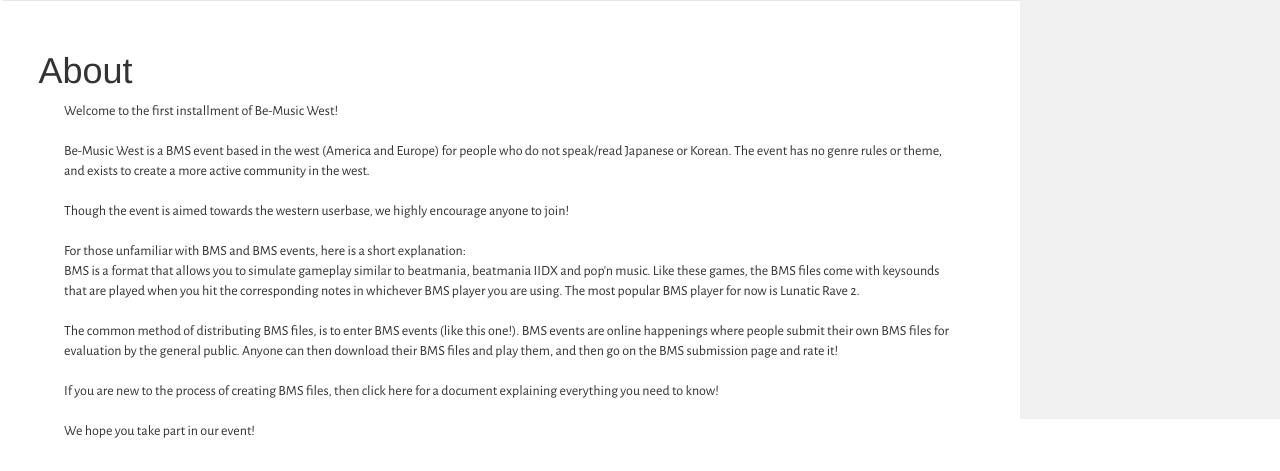
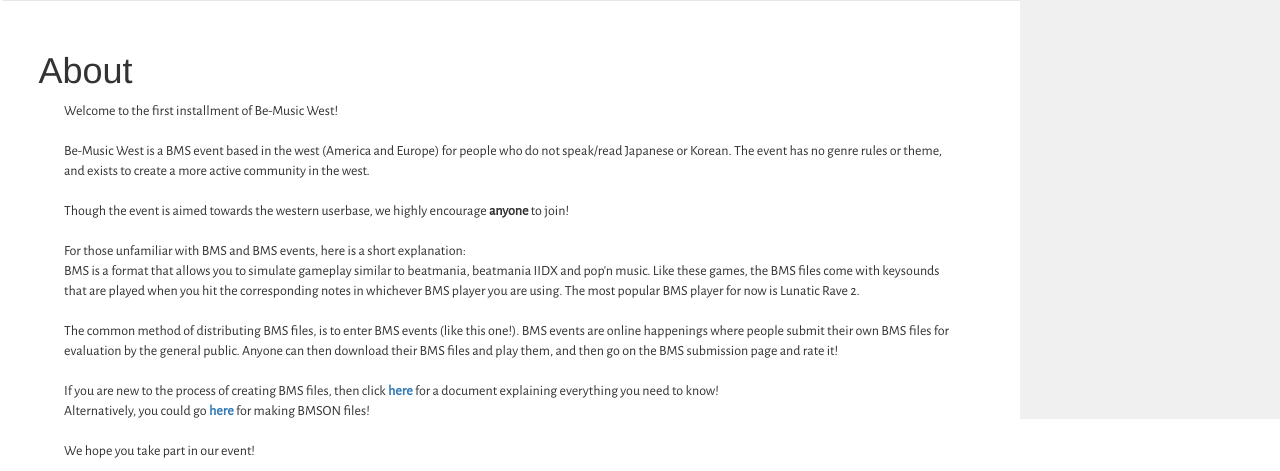
Before and after one commit to zardoru/becgi, a Flask app: page / in a window 1280 px wide. Shown: the part 381-852 px from the top of the page. Before the commit the page ends 819 px from the top, so only its background shows below. Run offline with Flask 2, Linux system fonts and the light colour scheme; parts of the project's set-up code (start-up, migrations or seed data) failed here and were passed over; some libraries are stand-ins or nearby versions.

Commit message:
minor formatting changes.

```diff
--- a/templates/about.html
+++ b/templates/about.html
@@ -7,14 +7,15 @@
 
 				Be-Music West is a BMS event based in the west (America and Europe) for people who do not speak/read Japanese or Korean. The event has no genre rules or theme, and exists to create a more active community in the west. <br/> <br/>
 
-				Though the event is aimed towards the western userbase, we highly encourage anyone to join! <br/> <br/>
+				Though the event is aimed towards the western userbase, we highly encourage <strong>anyone</strong> to join! <br/> <br/>
 
 				For those unfamiliar with BMS and BMS events, here is a short explanation: <br/>
 				BMS is a format that allows you to simulate gameplay similar to beatmania, beatmania IIDX and pop'n music. Like these games, the BMS files come with keysounds that are played when you hit the corresponding notes in whichever BMS player you are using. The most popular BMS player for now is Lunatic Rave 2.<br/> <br/>
 
 				The common method of distributing BMS files, is to enter BMS events (like this one!). BMS events are online happenings where people submit their own BMS files for evaluation by the general public. Anyone can then download their BMS files and play them, and then go on the BMS submission page and rate it!<br/> <br/>
 
-				If you are new to the process of creating BMS files, then click here for a document explaining everything you need to know!<br/> <br/>
+                If you are new to the process of creating BMS files, then click <a href=https://docs.google.com/document/d/1ywUO5RxCP8jCM7MuFGFAS5TIRK2gsyM3-rMgvPuMEcw/edit?usp=sharing><strong>here</strong></a> for a document explaining everything you need to know!<br/>
+                Alternatively, you could go <a href=https://docs.google.com/document/d/1gQKPWApeL03aO09-II7slxTeuvm3HO_FmY1D4chRvOQ/edit><strong>here</strong></a> for making BMSON files!<br/> <br/>
 
 				We hope you take part in our event!
 			</p>
@@ -22,7 +23,7 @@
 
 		<div style="padding-left: 5px; height: 100%; position: fixed; right: 0; top: 0; background-color:rgb(240,240,240)">
 			<div>
-				<h2 id="info">Information</h2>
+				<h2 id="info">Information</h2><br/>
 				<div style="margin-left: 5%">
 					<b>Registration Period</b>: Jan. 9 ~ Jan.16 <br/> <br/>
 
@@ -32,7 +33,7 @@
 				</div>
 				<ul>
 					<li><a href="https://docs.google.com/document/d/1ywUO5RxCP8jCM7MuFGFAS5TIRK2gsyM3-rMgvPuMEcw/edit?usp=sharing">BMS creation notes</a></li>
-					<li><a href="https://docs.google.com/document/d/1gQKPWApeL03aO09-II7slxTeuvm3HO_FmY1D4chRvOQ/edit">BMSON creation notes</a>
+                    <li><a href="https://docs.google.com/document/d/1gQKPWApeL03aO09-II7slxTeuvm3HO_FmY1D4chRvOQ/edit">BMSON creation notes</a></li>
 				</ul>
 				<div>
 					<a class="twitter-timeline" href="https://twitter.com/BeMusicWest" data-widget-id="640202301156757504">Tweets by @BeMusicWest</a>
```
